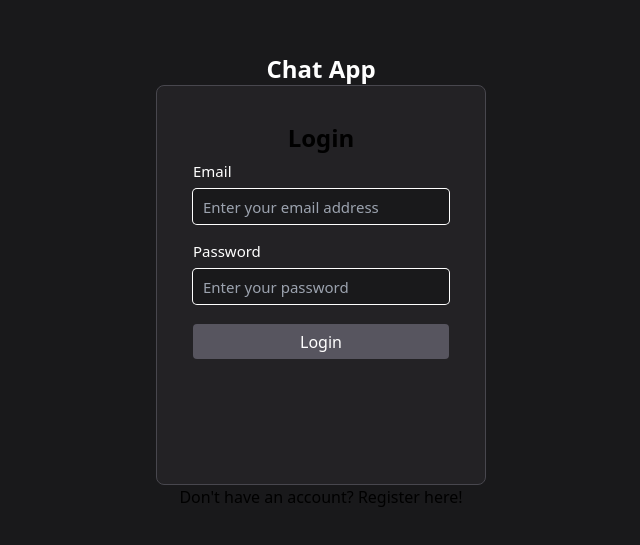
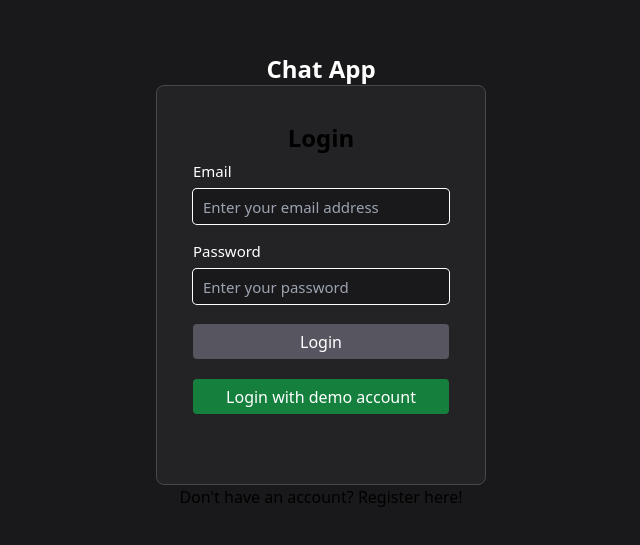
Before and after one commit to oscvrhrr/chat-app, a React (Vite) app in the folder client/: page / in a window 1280 px wide. Shown: the part 119-664 px from the top of the page, without its empty margins (319-959 px from the left). Built offline with nearby package versions, Linux system fonts and the light colour scheme; no server answers; what @radix-ui/themes would draw is missing.

Commit message:
feat: added demo account

```diff
--- a/client/src/components/AuthForm.tsx
+++ b/client/src/components/AuthForm.tsx
@@ -3,6 +3,7 @@ import React, { useState } from "react";
 import axios from "axios";
 import { useNavigate } from "react-router";
 import baseURL from "../config/config";
+import useDemo from "../hooks/useDemo";
 
 interface AuthFormProps {
   title: string;
@@ -14,6 +15,7 @@ interface AuthFormProps {
 export const AuthForm = ({ title, segment, toggle }: AuthFormProps) => {
   const [inputValues, setInputValues] = useState({fullname: "", email: "", password: ""});
   const navigate = useNavigate();
+  const { loginDemo } = useDemo();
 
   const handleInputValues = (event: React.ChangeEvent<HTMLInputElement>) => {
     const { name, value } = event.target;
@@ -141,6 +143,11 @@ export const AuthForm = ({ title, segment, toggle }: AuthFormProps) => {
             {title}
           </button>
         </Form.Submit>
+       { title === "Login" &&
+        ( <button onClick={loginDemo} className="mt-5 bg-green-700 text-white box-border inline-flex h-[35px] w-full items-center justify-center rounded px-[15px] font-medium leading-none text-violet11  hover:bg-mauve3 focus:shadow-[0_0_0_2px] focus:shadow-black focus:outline-none">
+          Login with demo account
+      </button>)
+       }
       </Form.Root>
       <p className="cursor-pointer" onClick={toggle}>
         { title === 'Sign Up' ? "Already have an account? Login here!" : "Don't have an account? Register here!" }
--- /dev/null
+++ b/client/src/hooks/useDemo.tsx
@@ -0,0 +1,36 @@
+import axios from "axios";
+import baseURL from "../config/config"
+import { useNavigate } from "react-router";
+
+
+
+
+const useDemo = () => {
+ const inputValues = { email: "demo@gmail.com", password: "demopassword" }
+  const navigate = useNavigate();
+
+  const loginDemo = async(event: React.MouseEvent<HTMLButtonElement>) => {
+    event.preventDefault();
+    try {
+      const response = await axios({
+        method: "POST",
+        url: `${baseURL}/auth/login`,
+        data: {
+          email: inputValues.email,
+          password: inputValues.password
+        },
+        headers: {
+          "Content-Type": "application/json",
+        },
+      });
+      localStorage.setItem("token", response.data.token);
+      navigate("/dashboard");
+    } catch (err) {
+      console.log(err)
+    }
+  }
+
+  return { loginDemo }
+}
+
+export default useDemo;
```
